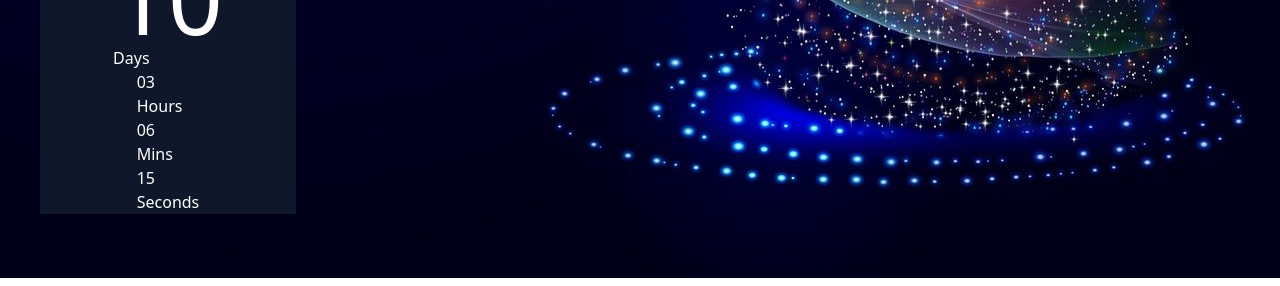
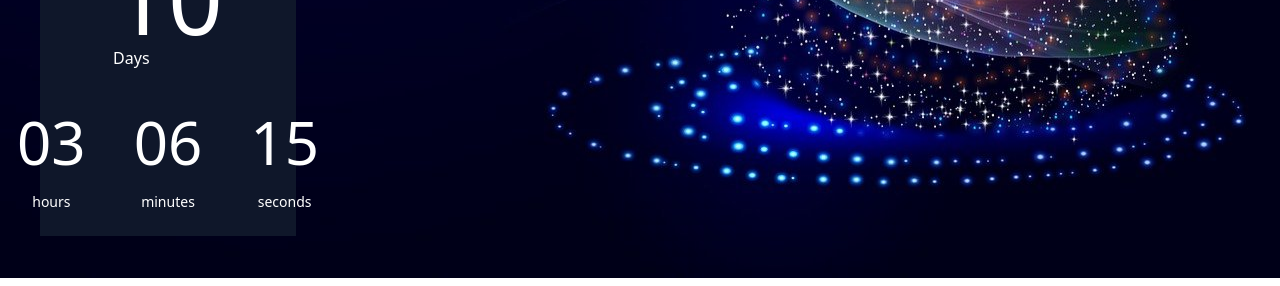
Before and after one commit to KodeIva/christmas-countdown, a React (Vite) app: page / in a window 1280 px wide. Shown: the part 569-855 px from the top of the page. Built offline with nearby package versions, Linux system fonts and the light colour scheme.

Commit message:
styles - hour,min,sec

```diff
--- a/src/App.jsx
+++ b/src/App.jsx
@@ -69,10 +69,19 @@ useEffect(() => {
           <h2 className='text-8xl'>{days}</h2>
           <h2>Days</h2>
         </div>
-        <div>
-          <span> {hour < 10 ? `0${hour}` : hour}  </span><p>Hours</p>
-          <span>{minutes < 10 ? `0${minutes}` : minutes} </span>  <p>Mins</p>
-          <span> {seconds < 10 ? `0${seconds}` : seconds}   </span><p>Seconds</p>
+        <div className='flex'>
+          <span className='flex flex-col p-6 items-center text-6xl leading-relaxed'>
+             {hour < 10 ? `0${hour}` : hour}
+               <p className='text-sm'>hours</p>
+               </span>
+          <span className='flex flex-col p-6 items-center text-6xl leading-relaxed'>
+             {minutes < 10 ? `0${minutes}` : minutes}
+               <p className='text-sm'>minutes</p>
+                </span>
+          <span className='flex flex-col p-6 items-center text-6xl leading-relaxed'>
+             {seconds < 10 ? `0${seconds}` : seconds}
+               <p className='text-sm'>seconds</p>
+                </span>
         </div>
       </div>
     </div>
```
